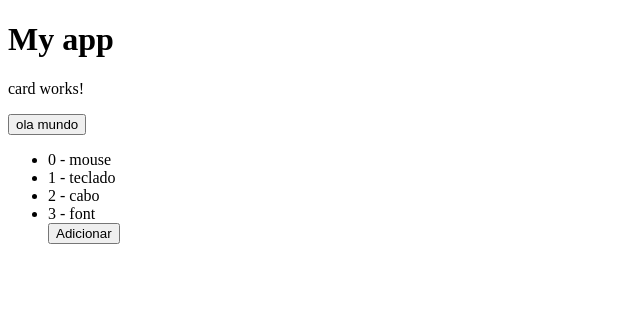
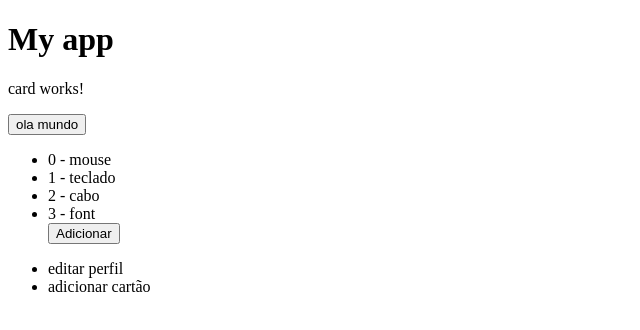
Before and after one commit to Jorge-Junior7/Desenvolvimento-Frontend-com-Angular, an Angular app in the folder Angular/Diretivas/diretivas-proj/: page / in a window 1280 px wide. Shown: the top 330 px of the page, without its empty margins (0-640 px from the left). Built offline with nearby package versions, Linux system fonts and the light colour scheme.

Commit message:
ngSwitchCase

```diff
--- a/Angular/Diretivas/diretivas-proj/src/app/card/card.component.html
+++ b/Angular/Diretivas/diretivas-proj/src/app/card/card.component.html
@@ -1,11 +1,36 @@
 <h1>My app</h1>
 <p>card works!</p>
-<button> ola mundo</button>
+<button>ola mundo</button>
 
 <ul>
-  <li *ngFor="let p of produtos; let i = index"
-  (click)="remover(i)">
+  <li *ngFor="let p of produtos; let i = index" (click)="remover(i)">
     {{ i }} - {{ p }}
   </li>
   <button (click)="adicionar()">Adicionar</button>
 </ul>
+
+<div [ngSwitch]="menuType">
+  <div *ngSwitchDefault>
+    <ul>
+      <li>editar perfil</li>
+      <li>adicionar cartão</li>
+    </ul>
+  </div>
+
+  <div *ngSwitchCase="'admin'">
+    <ul>
+      <li>editar perfil</li>
+      <li>adicionar cartão</li>
+      <li>gerenciar usuarios</li>
+    </ul>
+  </div>
+
+  <div *ngSwitchCase="'superuser'">
+    <ul>
+      <li>editar perfil</li>
+      <li>adicionar cartão</li>
+      <li>gerenciar usuarios</li>
+      <li>gerenciar admin</li>
+    </ul>
+  </div>
+</div>
--- a/Angular/Diretivas/diretivas-proj/src/app/card/card.component.ts
+++ b/Angular/Diretivas/diretivas-proj/src/app/card/card.component.ts
@@ -8,7 +8,7 @@ import { Component, OnInit } from '@angular/core';
 export class CardComponent implements OnInit {
 
   produtos: string [] = []
-
+  menuType:string = ""
   constructor() {
     this.produtos = [
       "mouse",
```
